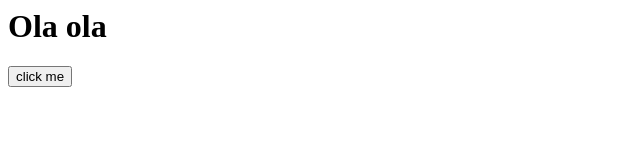
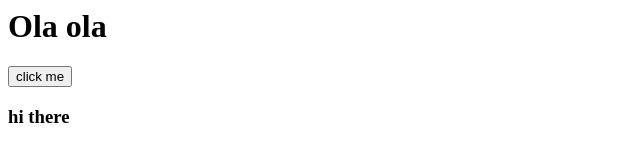
Before and after one commit to ola9292/ola-practice, a plain HTML site: page index.html in a window 1280 px wide. Shown: the full height of the page, 0-640 px from the left. Drawn offline with Linux system fonts and the light colour scheme.

Commit message:
another commit

```diff
--- a/index.html
+++ b/index.html
@@ -8,6 +8,7 @@
 <body>
     <h1>Ola ola</h1>
     <button>click me</button>
+    <h3>hi there</h3>
     <script src="index.js"></script>
 </body>
 </html>
--- a/index.js
+++ b/index.js
@@ -1,3 +1,4 @@
 console.log("working!")
 console.log("hello")
 console.log("hello")
+console.log("hello")
```
